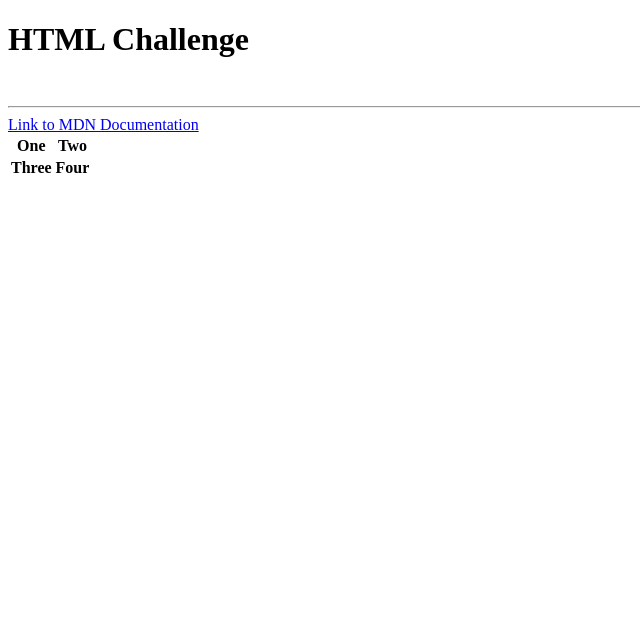
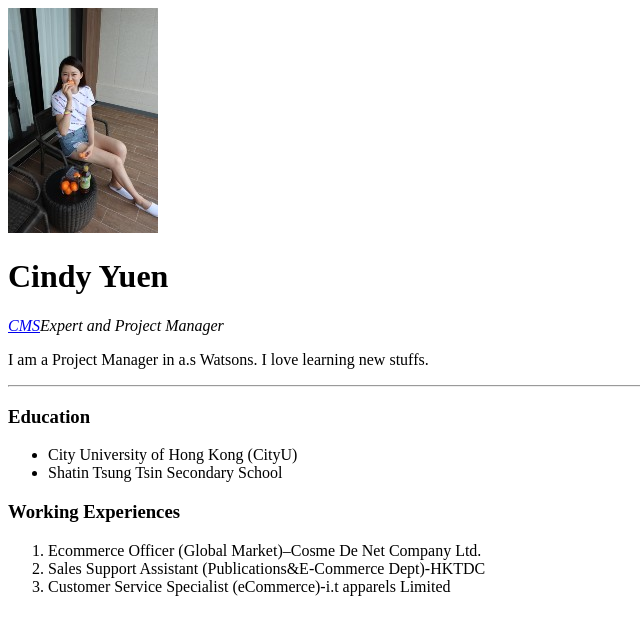
Before and after one commit to CindyYuen/cv-practice, a plain HTML site: page index.html in a window 1280 px wide. Shown: the whole page, without its empty margins (0-640 px from the left). Drawn offline with Linux system fonts and the light colour scheme.

Commit message:
Update index

```diff
--- a/index.html
+++ b/index.html
@@ -2,21 +2,24 @@
 <html lang="en" dir="ltr">
   <head>
     <meta charset="utf-8">
-    <title>Html Challenge</title>
+    <img src="Cindy Yuen.jpg" alt="Cindy Yuen's Picture">
+    <title>Cindy's Personal Site</title>
   </head>
   <body>
-    <h1>HTML Challenge</h1><br>
-    <hr>
-    <a href="https://developer.mozilla.org/en-US/docs/Web/API/Document/links">Link to MDN Documentation</a>
-    <table>
-    <tr>
-      <th>One</th>
-      <th>Two</th>
-    </tr>
-    <tr>
-      <td><strong>Three</strong></td>
-      <td><strong>Four</strong></td>
-    </tr>
-  </table>
+    <h1>Cindy Yuen</h1>
+    <p><em><a href="https://www.atinternet.com/en/glossary/cms/">CMS</a>Expert and Project Manager</em></p>
+    <p>I am a Project Manager in a.s Watsons. I love learning new stuffs.</p>
+<hr>
+<h3>Education</h3>
+<ul>
+  <li>City University of Hong Kong (CityU)</li>
+  <li>Shatin Tsung Tsin Secondary School</li>
+</ul>
+<h3>Working Experiences</h3>
+<ol>
+  <li>Ecommerce Officer (Global Market)–Cosme De Net Company Ltd.</li>
+  <li>Sales Support Assistant (Publications&E-Commerce Dept)-HKTDC</li>
+  <li>Customer Service Specialist (eCommerce)-i.t apparels Limited</li>
+</ol>
   </body>
 </html>
```
